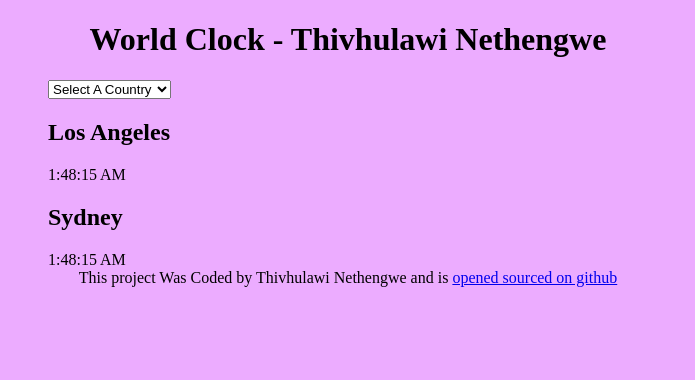
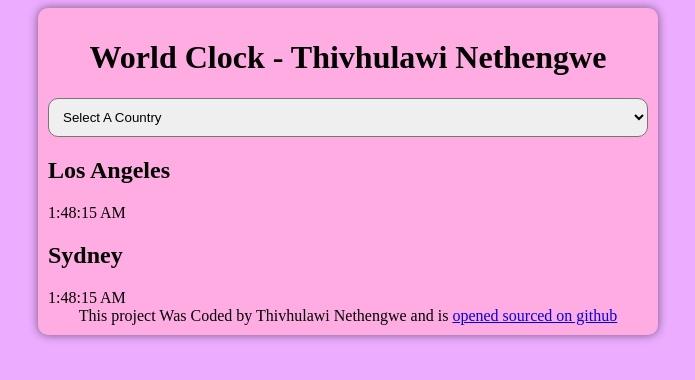
Before and after one commit to Thivhu/World-clock, a plain HTML site: page index.html in a window 1280 px wide. Shown: the whole page, without its empty margins (292-987 px from the left). Drawn offline with Linux system fonts and the light colour scheme; a script that the page names is missing.

Commit message:
Added styling to the container class and select element.

```diff
--- a/css/style.css
+++ b/css/style.css
@@ -4,5 +4,15 @@ body{
 }
     h1{text-align: center;}
     footer{text-align: center;}
+
     .container{max-width: 600px;
-    margin: 0 auto;}
+    margin: 0 auto;
+background-color: rgb(255, 172, 227);
+padding: 10px;
+border-radius: 10px;
+box-shadow: 0 0 10px rgba(0, 0, 0, 0.5);}
+
+select{width: 100%;
+    display: block;
+    padding: 10px;
+    border-radius: 10px;}
```
